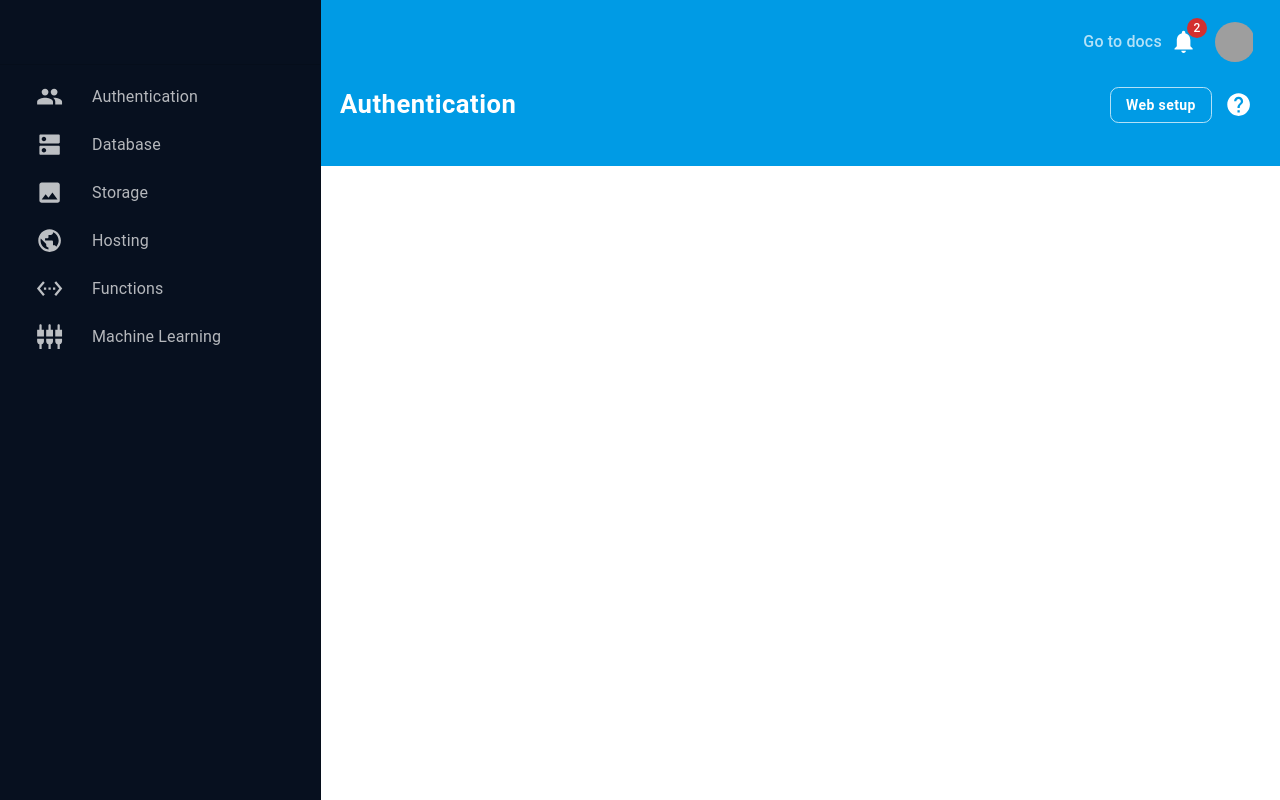
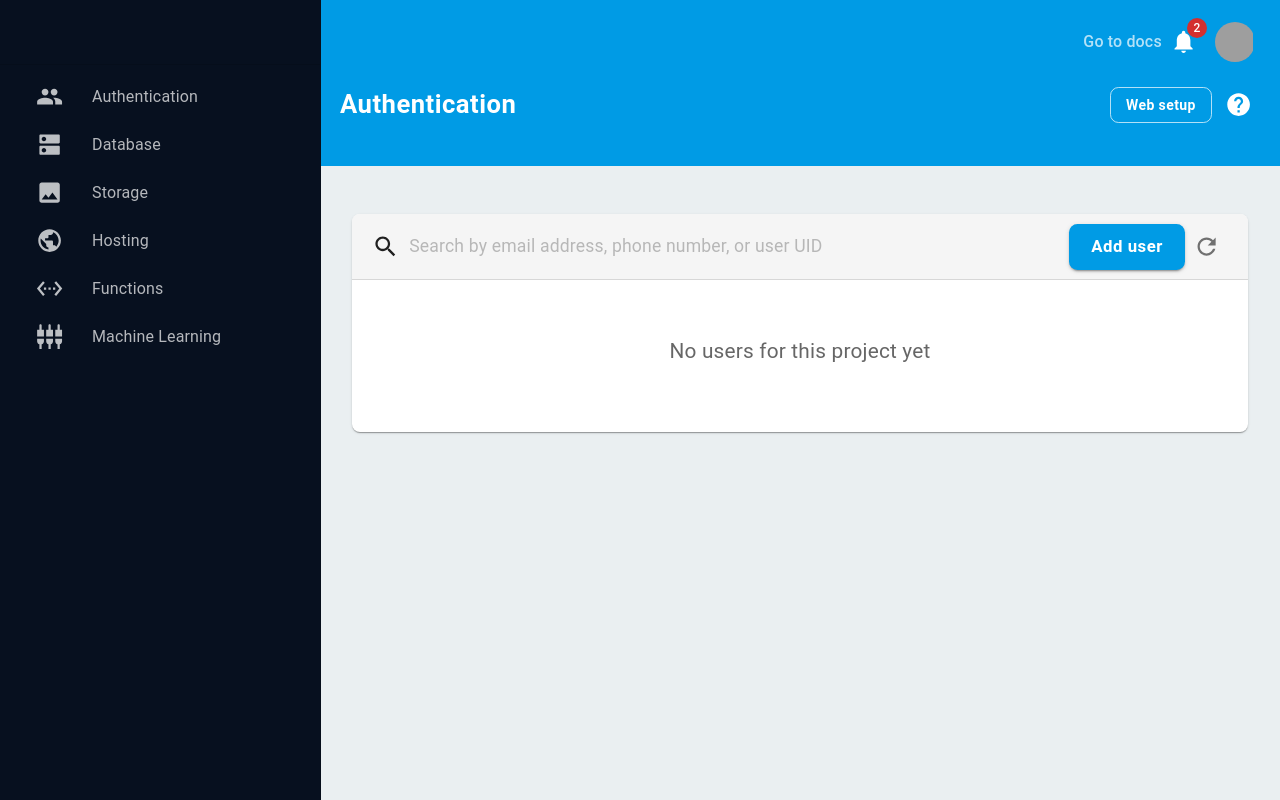
Before and after one commit to gunnar-miklis/intro-to-material-ui-react, a React (Vite) app: page /authentication in a window 1280 px wide. Built offline with nearby package versions, Linux system fonts and the light colour scheme; grey boxes are pictures that could not be loaded.

Commit message:
Implement: card component

```diff
--- /dev/null
+++ b/src/components/common/BasicCard/BasicCard.jsx
@@ -0,0 +1,12 @@
+import { Card, CardContent } from '@mui/material';
+
+export default function BasicCard( { header, content } ) {
+	return (
+		<Card sx={{ borderRadius: '8px' }}>
+			{header}
+			<CardContent>
+				{content}
+			</CardContent>
+		</Card>
+	);
+}
--- /dev/null
+++ b/src/components/common/SearchBar/SearchBar.jsx
@@ -0,0 +1,17 @@
+import SearchIcon from '@mui/icons-material/Search';
+import { Box, Input } from '@mui/material';
+import { searchBarStyles } from './styles';
+
+export default function SearchBar( { placeholder, onChange } ) {
+	return (
+		<Box sx={ searchBarStyles.wrapper }>
+			<SearchIcon sx={ searchBarStyles.icon }/>
+			<Input
+				placeholder={placeholder}
+				onChange={onChange}
+				sx={ searchBarStyles.input }
+				disableUnderline
+			/>
+		</Box>
+	);
+}
--- a/src/pages/Authentication/Authentication.jsx
+++ b/src/pages/Authentication/Authentication.jsx
@@ -1,9 +1,54 @@
-import { Grid } from '@mui/material';
+import { Box, IconButton, Typography } from '@mui/material';
+import BasicCard from '../../components/common/BasicCard/BasicCard';
+import RefreshIcon from '@mui/icons-material/Refresh';
+import SearchBar from '../../components/common/SearchBar/SearchBar';
+import CommonButton from './../../components/common/CommonButton/CommonButton';
+import GridWrapper from '../../components/common/GridWrapper/GridWrapper';
+import { cardContentStyles, cardHeaderStyles } from './styles';
+
 
 export default function Authentication() {
+	function getHeader() {
+		function handleChange( value ) {
+			console.log( value );
+		}
+		function addUser() {
+			console.log( 'click' );
+		}
+		return (
+			<Box sx={cardHeaderStyles.wrapper}>
+				<SearchBar
+					placeholder="Search by email address, phone number, or user UID"
+					onChange={ ( event ) => handleChange( event.target.value ) }
+				/>
+				<Box sx={cardHeaderStyles.buttonsWrapper}>
+					<CommonButton
+						variant='contained'
+						onClick={addUser}
+						size='large'
+						sx={cardHeaderStyles.addUserButton}
+					>Add user
+					</CommonButton>
+					<IconButton>
+						<RefreshIcon />
+					</IconButton>
+				</Box>
+			</Box>
+		);
+	}
+	function getContent() {
+		return (
+			<Typography
+				align='center'
+				sx={cardContentStyles.typo}>No users for this project yet</Typography>
+		);
+	}
+
 	return (
 		<>
-			<Grid item xs={8}></Grid>
+			<GridWrapper>
+				<BasicCard header={getHeader()} content={getContent()}/>
+			</GridWrapper>
 		</>
 	);
 }
```
